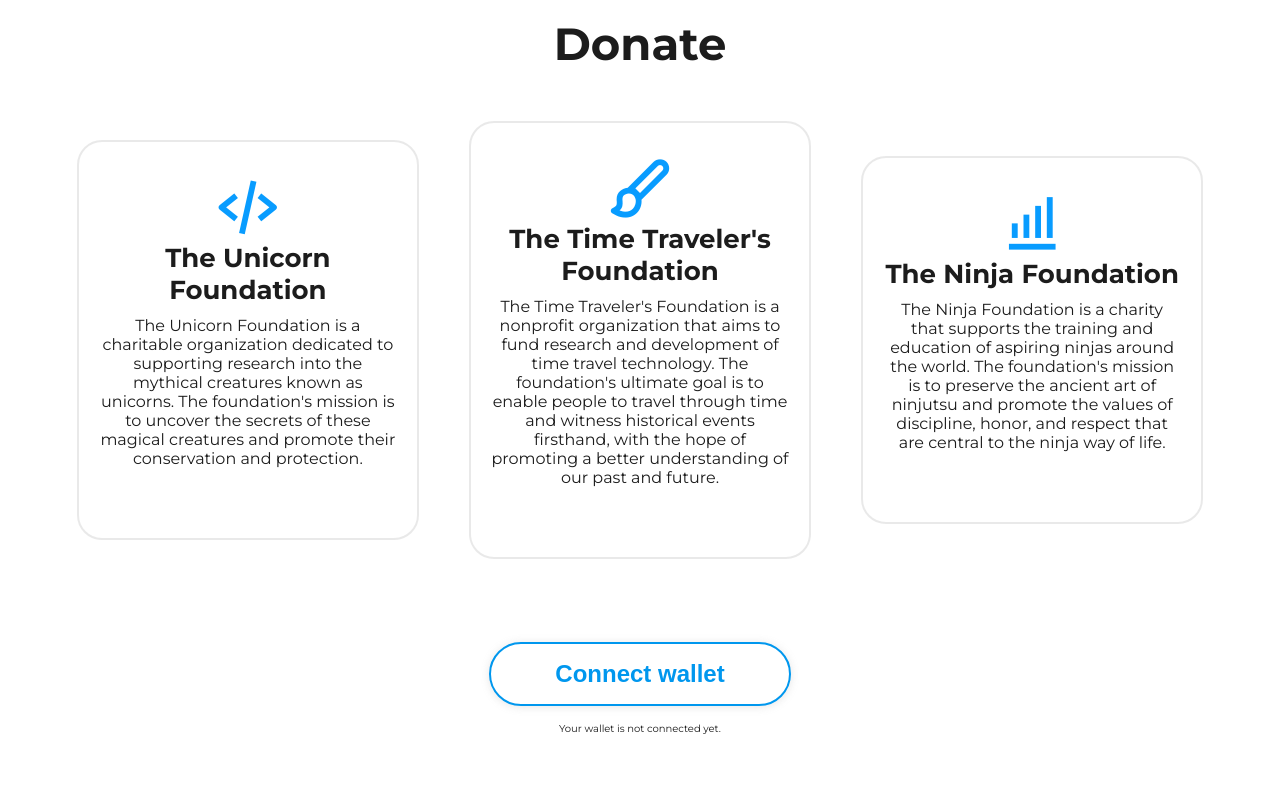
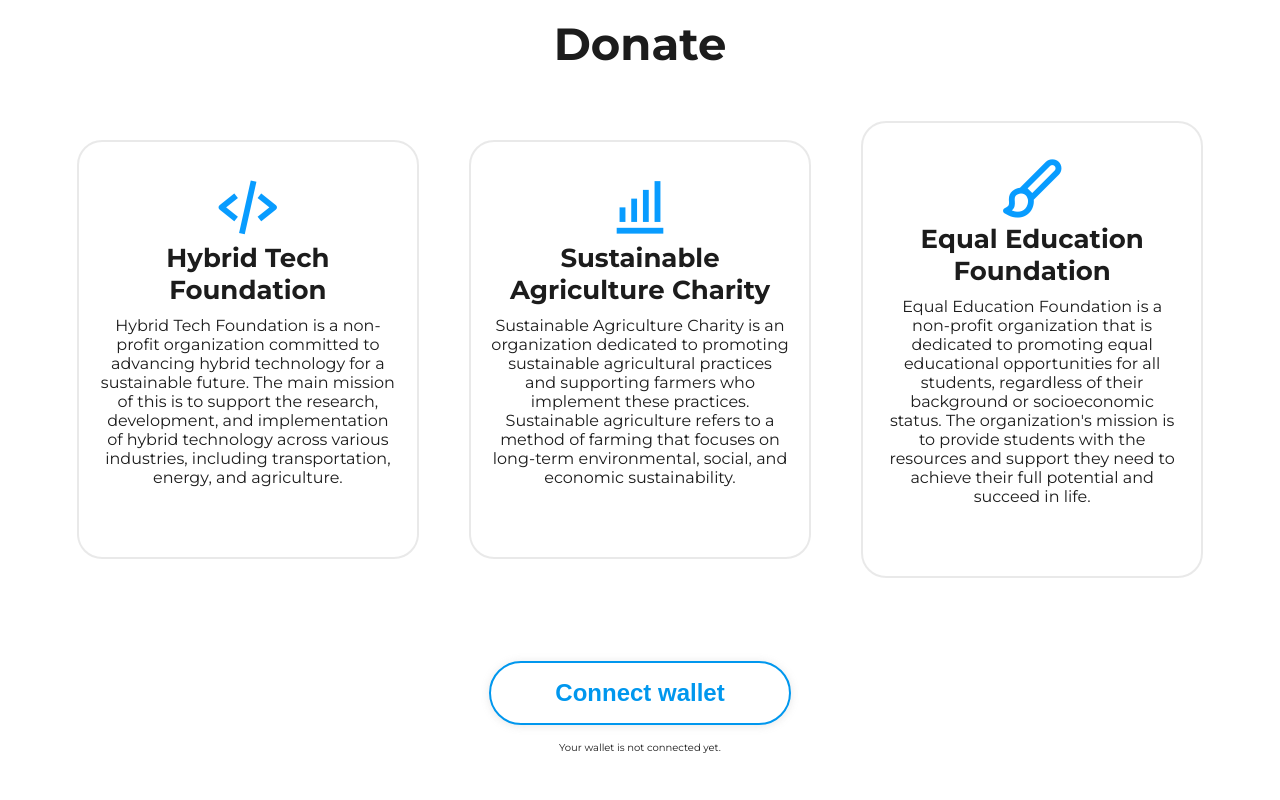
Before and after one commit to AlhanGraphics/web3-donation, a website: page webapp/views/index.html in a window 1280 px wide. Shown: the part 3020-3820 px from the top of the page. Drawn offline with nearby package versions, Linux system fonts and the light colour scheme; files that its build step writes are made by us from their sources; files whose address does not match are found by name.

Commit message:
change organisation texts

```diff
--- a/webapp/views/index.html
+++ b/webapp/views/index.html
@@ -107,7 +107,8 @@
     </div>
     <div class="about-content" style="padding: 10rem 7rem 6%;">
       <h2 class="heading">About <span>Us</span></h2>
-      <p style="font-size: large; line-height: 3rem;">We are the team behind ZKDonate, a revolutionary donation application designed to provide a more secure and
+      <p style="font-size: large; line-height: 3rem;">We are the team behind ZKDonate, a revolutionary donation
+        application designed to provide a more secure and
         private way for individuals to make charitable contributions. Our goal is to leverage the power of zero
         knowledge proofs to ensure that donors can give to their favorite causes without the fear of exposing sensitive
         information.
@@ -133,29 +134,34 @@
     <div class="services-container">
       <div class="services-box">
         <i class='bx bx-code-alt'></i>
-        <h3>The Unicorn Foundation</h3>
-        <p>The Unicorn Foundation is a charitable organization dedicated to supporting research into the mythical
-          creatures known as unicorns. The foundation's mission is to uncover the secrets of these magical creatures and
-          promote their conservation and protection.</p>
-
-      </div>
-
-      <div class="services-box">
-        <i class='bx bx-paint'></i>
-        <h3>The Time Traveler's Foundation</h3>
-        <p>The Time Traveler's Foundation is a nonprofit organization that aims to fund research and development of time
-          travel technology. The foundation's ultimate goal is to enable people to travel through time and witness
-          historical events firsthand, with the hope of promoting a better understanding of our past and future.</p>
+        <h3>Hybrid Tech Foundation</h3>
+        <p>Hybrid Tech Foundation is a non-profit organization committed to advancing hybrid technology for a
+          sustainable future. The main mission of this is to support the research, development, and implementation of
+          hybrid
+          technology across various industries, including transportation, energy, and agriculture.
+        </p>
 
       </div>
 
       <div class="services-box">
         <i class='bx bx-bar-chart-alt'></i>
-        <h3>The Ninja Foundation</h3>
-        <p>The Ninja Foundation is a charity that supports the training and education of aspiring ninjas around the
-          world. The foundation's mission is to preserve the ancient art of ninjutsu and promote the values of
-          discipline, honor, and respect that are central to the ninja way of life.</p>
+        <h3>Sustainable Agriculture Charity</h3>
+        <p>Sustainable Agriculture Charity is an organization dedicated to promoting sustainable agricultural
+          practices and supporting farmers who implement these practices. Sustainable agriculture refers to a method of
+          farming that focuses on long-term environmental, social, and economic sustainability.</p>
       </div>
+      <div class="services-box">
+        <i class='bx bx-paint'></i>
+        <h3>Equal Education Foundation</h3>
+        <p>Equal Education Foundation is a non-profit organization that is dedicated to promoting equal educational
+          opportunities
+          for all students, regardless of their background or socioeconomic status. The organization's mission is to
+          provide students with the resources and support they need to achieve their full potential and succeed in life.
+        </p>
+
+      </div>
+
+
       <div class="container">
         <button class="button" id="connectButton">
           Connect wallet
@@ -193,10 +199,13 @@
     <div style="visibility: hidden; position: absolute; width: 0px; height: 0px;">
       <svg xmlns="http://www.w3.org/2000/svg">
         <symbol viewBox="0 0 24 24" id="expand-more">
-      <path d="M16.59 8.59L12 13.17 7.41 8.59 6 10l6 6 6-6z"/><path d="M0 0h24v24H0z" fill="none"/>
+          <path d="M16.59 8.59L12 13.17 7.41 8.59 6 10l6 6 6-6z" />
+          <path d="M0 0h24v24H0z" fill="none" />
         </symbol>
         <symbol viewBox="0 0 24 24" id="close">
-      <path d="M19 6.41L17.59 5 12 10.59 6.41 5 5 6.41 10.59 12 5 17.59 6.41 19 12 13.41 17.59 19 19 17.59 13.41 12z"/><path d="M0 0h24v24H0z" fill="none"/>
+          <path
+            d="M19 6.41L17.59 5 12 10.59 6.41 5 5 6.41 10.59 12 5 17.59 6.41 19 12 13.41 17.59 19 19 17.59 13.41 12z" />
+          <path d="M0 0h24v24H0z" fill="none" />
         </symbol>
       </svg>
     </div>
@@ -204,8 +213,12 @@
     <details open>
       <summary>
         Does this product have what I need?
-    <svg class="control-icon control-icon-expand" width="24" height="24" role="presentation"><use xmlns:xlink="http://www.w3.org/1999/xlink" xlink:href="#expand-more" /></svg>
-    <svg class="control-icon control-icon-close" width="24" height="24" role="presentation"><use xmlns:xlink="http://www.w3.org/1999/xlink" xlink:href="#close" /></svg>
+        <svg class="control-icon control-icon-expand" width="24" height="24" role="presentation">
+          <use xmlns:xlink="http://www.w3.org/1999/xlink" xlink:href="#expand-more" />
+        </svg>
+        <svg class="control-icon control-icon-close" width="24" height="24" role="presentation">
+          <use xmlns:xlink="http://www.w3.org/1999/xlink" xlink:href="#close" />
+        </svg>
       </summary>
       <p style="margin-top: 20px;">Totally. Totally does.</p>
     </details>
@@ -214,8 +227,12 @@
 
       <summary>
         Can I use it all the time?
-    <svg class="control-icon control-icon-expand" width="24" height="24" role="presentation"><use xmlns:xlink="http://www.w3.org/1999/xlink" xlink:href="#expand-more" /></svg>
-    <svg class="control-icon control-icon-close" width="24" height="24" role="presentation"><use xmlns:xlink="http://www.w3.org/1999/xlink" xlink:href="#close" /></svg>
+        <svg class="control-icon control-icon-expand" width="24" height="24" role="presentation">
+          <use xmlns:xlink="http://www.w3.org/1999/xlink" xlink:href="#expand-more" />
+        </svg>
+        <svg class="control-icon control-icon-close" width="24" height="24" role="presentation">
+          <use xmlns:xlink="http://www.w3.org/1999/xlink" xlink:href="#close" />
+        </svg>
       </summary>
       <p style="margin-top: 20px;">Of course you can, we won't stop you.</p>
     </details>
@@ -223,8 +240,12 @@
     <details>
       <summary>
         Are there any restrictions?
-    <svg class="control-icon control-icon-expand" width="24" height="24" role="presentation"><use xmlns:xlink="http://www.w3.org/1999/xlink" xlink:href="#expand-more" /></svg>
-    <svg class="control-icon control-icon-close" width="24" height="24" role="presentation"><use xmlns:xlink="http://www.w3.org/1999/xlink" xlink:href="#close" /></svg>
+        <svg class="control-icon control-icon-expand" width="24" height="24" role="presentation">
+          <use xmlns:xlink="http://www.w3.org/1999/xlink" xlink:href="#expand-more" />
+        </svg>
+        <svg class="control-icon control-icon-close" width="24" height="24" role="presentation">
+          <use xmlns:xlink="http://www.w3.org/1999/xlink" xlink:href="#close" />
+        </svg>
       </summary>
       <p style="margin-top: 20px;">Only your imagination my friend. Go forth!</p>
     </details>
```
Lines whose indentation alone changed are shown as unchanged.
